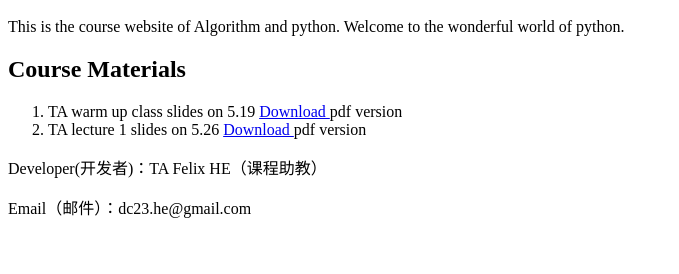
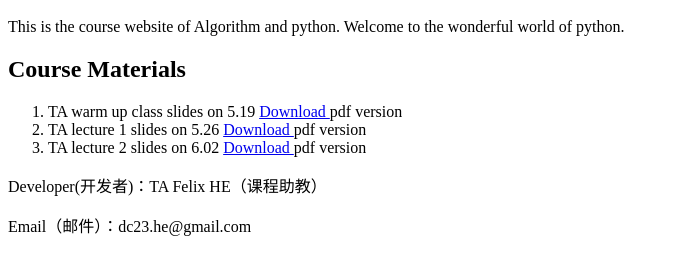
Before and after one commit to Felixgitxxx/TA_class, a plain HTML site: page index.html in a window 1280 px wide. Shown: the part 48-322 px from the top of the page, without its empty margins (0-679 px from the left). Drawn offline with Linux system fonts and the light colour scheme.

Commit message:
Update index.html

```diff
--- a/index.html
+++ b/index.html
@@ -9,6 +9,7 @@
   <ol>
     <li>TA warm up class slides on 5.19</a> <a href="python_preview.pdf" download> Download </a> pdf version </li>
     <li>TA lecture 1 slides on 5.26</a> <a href="ta_1.pdf" download> Download </a> pdf version </li>
+    <li>TA lecture 2 slides on 6.02</a> <a href="ta_2.pdf" download> Download </a> pdf version </li>
   </ol>
 </section>
 
```
